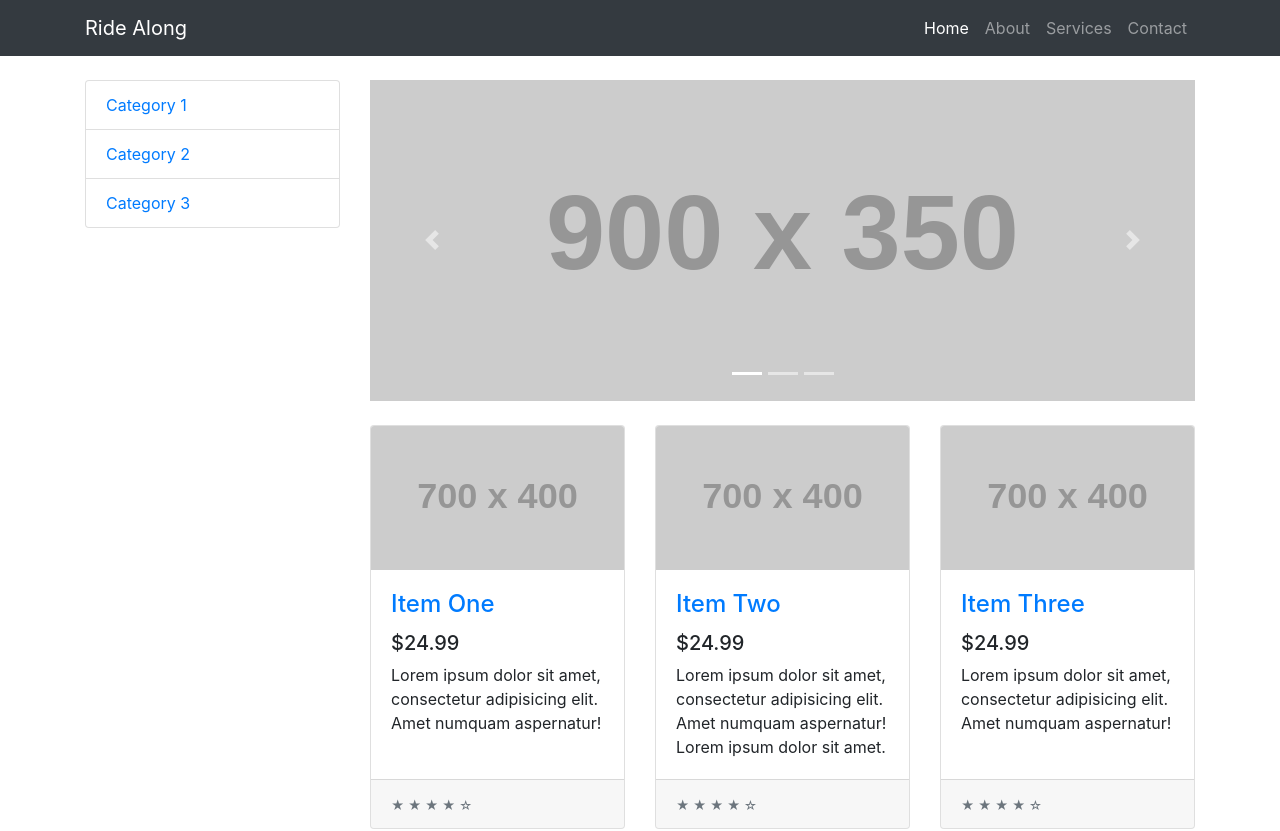
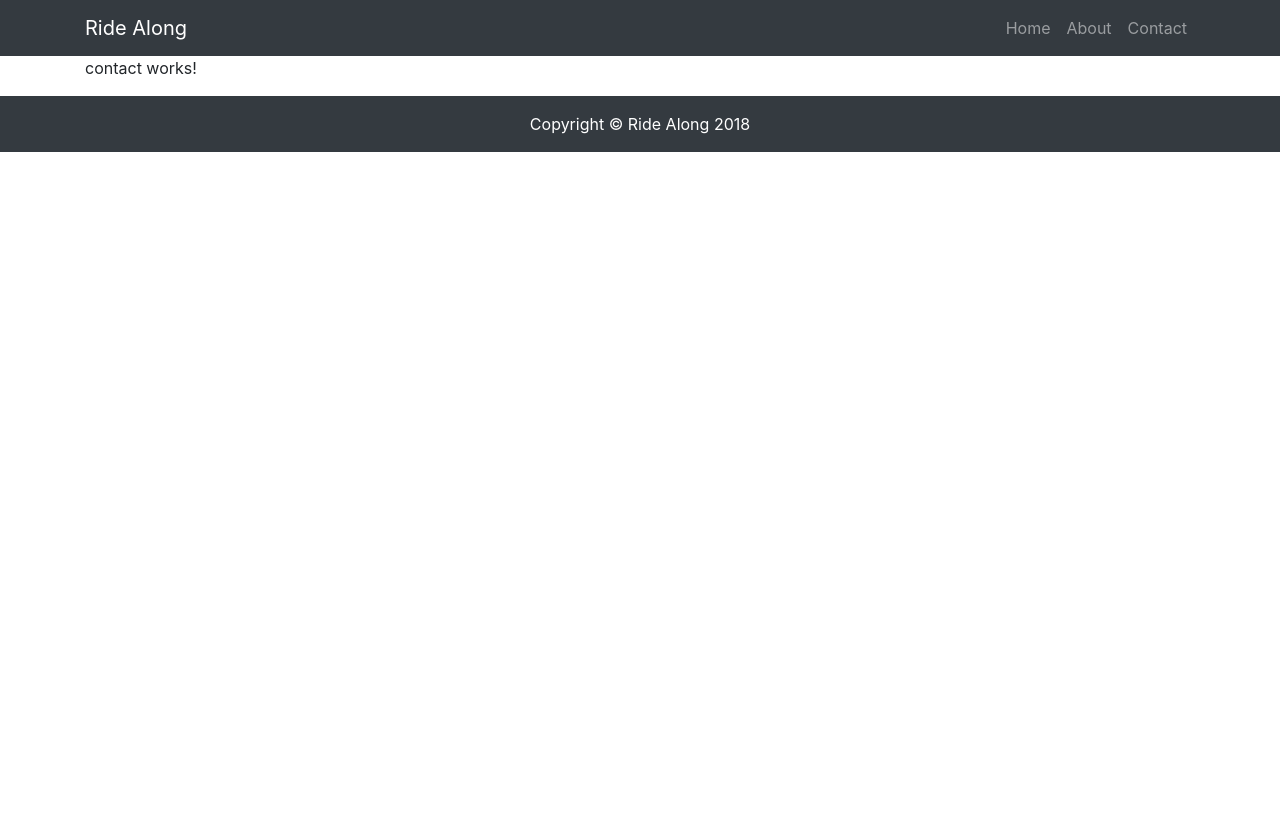
Before and after one commit to 1804-Apr-USFdotnet/Project2-RideShare, an Angular app in the folder RideAlongClient/: page /contact in a window 1280 px wide. Before the commit this address led to /. Shown: the top 831 px of the page. After the commit the page ends 800 px from the top, so only its background shows below. Built offline with nearby package versions, Linux system fonts and the light colour scheme.

Commit message:
add home and about components and links in the nav to them in angular app

```diff
--- /dev/null
+++ b/RideAlongClient/src/app/about/about.component.html
@@ -0,0 +1,3 @@
+<p>
+  about works!
+</p>
--- /dev/null
+++ b/RideAlongClient/src/app/about/about.component.ts
@@ -0,0 +1,15 @@
+import { Component, OnInit } from '@angular/core';
+
+@Component({
+  selector: 'app-about',
+  templateUrl: './about.component.html',
+  styleUrls: ['./about.component.css']
+})
+export class AboutComponent implements OnInit {
+
+  constructor() { }
+
+  ngOnInit() {
+  }
+
+}
--- a/RideAlongClient/src/app/app.component.html
+++ b/RideAlongClient/src/app/app.component.html
@@ -1,25 +1,20 @@
 <!-- Navigation -->
 <nav class="navbar navbar-expand-lg navbar-dark bg-dark fixed-top">
   <div class="container">
-    <a class="navbar-brand" href="#">Ride Along</a>
+    <a class="navbar-brand clickable" [routerLink]="['/']">Ride Along</a>
     <button class="navbar-toggler" type="button" data-toggle="collapse" data-target="#navbarResponsive" aria-controls="navbarResponsive" aria-expanded="false" aria-label="Toggle navigation">
       <span class="navbar-toggler-icon"></span>
     </button>
     <div class="collapse navbar-collapse" id="navbarResponsive">
       <ul class="navbar-nav ml-auto">
-        <li class="nav-item active">
-          <a class="nav-link" href="#">Home
-            <span class="sr-only">(current)</span>
-          </a>
+        <li class="nav-item clickable" [routerLink]="['/']">
+          <a class="nav-link">Home</a>
         </li>
-        <li class="nav-item">
-          <a class="nav-link" href="#">About</a>
+        <li class="nav-item clickable" [routerLink]="['/about']">
+          <a class="nav-link" >About</a>
         </li>
-        <li class="nav-item">
-          <a class="nav-link" href="#">Services</a>
-        </li>
-        <li class="nav-item">
-          <a class="nav-link" href="#">Contact</a>
+        <li class="nav-item clickable" [routerLink]="['/contact']">
+          <a class="nav-link">Contact</a>
         </li>
       </ul>
     </div>
--- /dev/null
+++ b/RideAlongClient/src/app/contact/contact.component.html
@@ -0,0 +1,3 @@
+<p>
+  contact works!
+</p>
--- /dev/null
+++ b/RideAlongClient/src/app/contact/contact.component.ts
@@ -0,0 +1,15 @@
+import { Component, OnInit } from '@angular/core';
+
+@Component({
+  selector: 'app-contact',
+  templateUrl: './contact.component.html',
+  styleUrls: ['./contact.component.css']
+})
+export class ContactComponent implements OnInit {
+
+  constructor() { }
+
+  ngOnInit() {
+  }
+
+}
--- a/RideAlongClient/src/styles.css
+++ b/RideAlongClient/src/styles.css
@@ -17,3 +17,7 @@ body {
     padding-top: 56px;
   }
 }
+
+.clickable {
+  cursor: pointer;
+}
```
Also changed, not shown: RideAlongClient/src/app/app.module.ts (+7 -1 lines), RideAlongClient/src/app/about/about.component.css (added), RideAlongClient/src/app/contact/contact.component.css (added), 2 other files (tests, documents, lock files or other folders).
